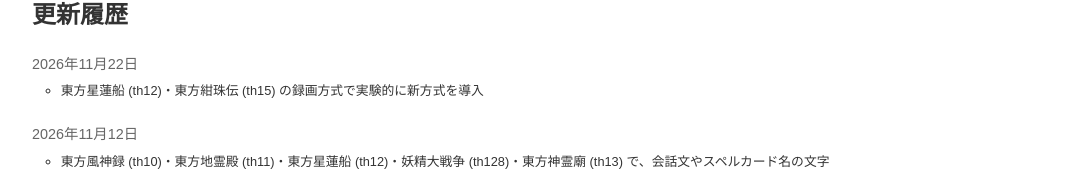
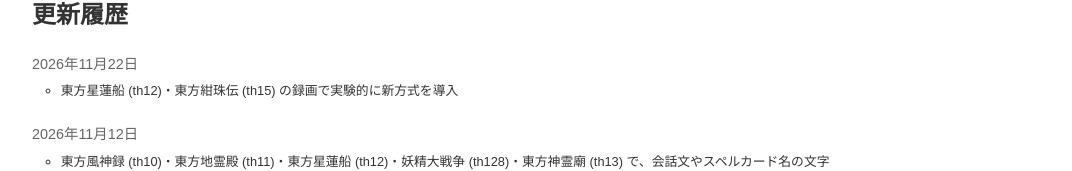
Before and after one commit to hakatashi/sattori, a React (Vite) app in the folder apps/web/: page /changelog in a window 1280 px wide. Shown: the part 172-343 px from the top of the page, without its empty margins (208-1280 px from the left). Built offline with nearby package versions, Linux system fonts and the light colour scheme; no server answers.

Commit message:
fix(changelog): update th12 and th15 recording method description for clarity

```diff
--- a/apps/web/src/data/changelog.ts
+++ b/apps/web/src/data/changelog.ts
@@ -17,7 +17,7 @@ export interface ChangelogEntry {
 export const changelogEntries: ChangelogEntry[] = [
   {
     date: "2026-11-22",
-    ja: "東方星蓮船 (th12)・東方紺珠伝 (th15) の録画方式で実験的に新方式を導入",
+    ja: "東方星蓮船 (th12)・東方紺珠伝 (th15) の録画で実験的に新方式を導入",
     en: "Introduced an experimental new recording method for Undefined Fantastic Object (th12) and Legacy of Lunatic Kingdom (th15)",
     issueUrl: "https://github.com/hakatashi/sattori-dev/issues/390",
   },
```
